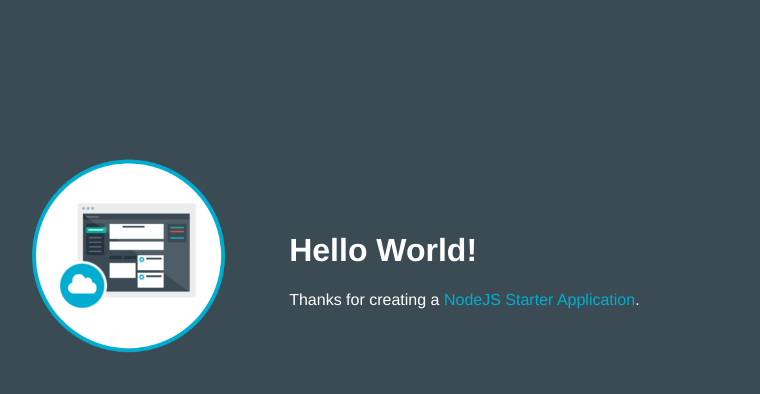
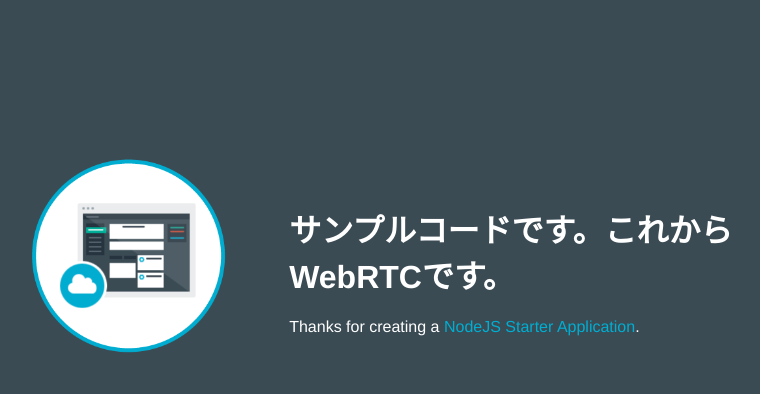
Before and after one commit to memotest999/monotest-1485418924836, a website: page public/index.html in a window 1280 px wide. Shown: the whole page, without its empty margins (253-1013 px from the left). Drawn offline with Linux system fonts and the light colour scheme.

Commit message:
Update index.html

```diff
--- a/public/index.html
+++ b/public/index.html
@@ -16,7 +16,7 @@
           <img class = "newappIcon" src="images/newapp-icon.png">
         </td>
         <td>
-          <h1 id="message">Hello World!</h1>
+          <h1 id="message">サンプルコードです。これからWebRTCです。</h1>
           <p class='description'></p> Thanks for creating a <span class = "blue">NodeJS Starter Application</span>.
         </td>
       </tr>
```
